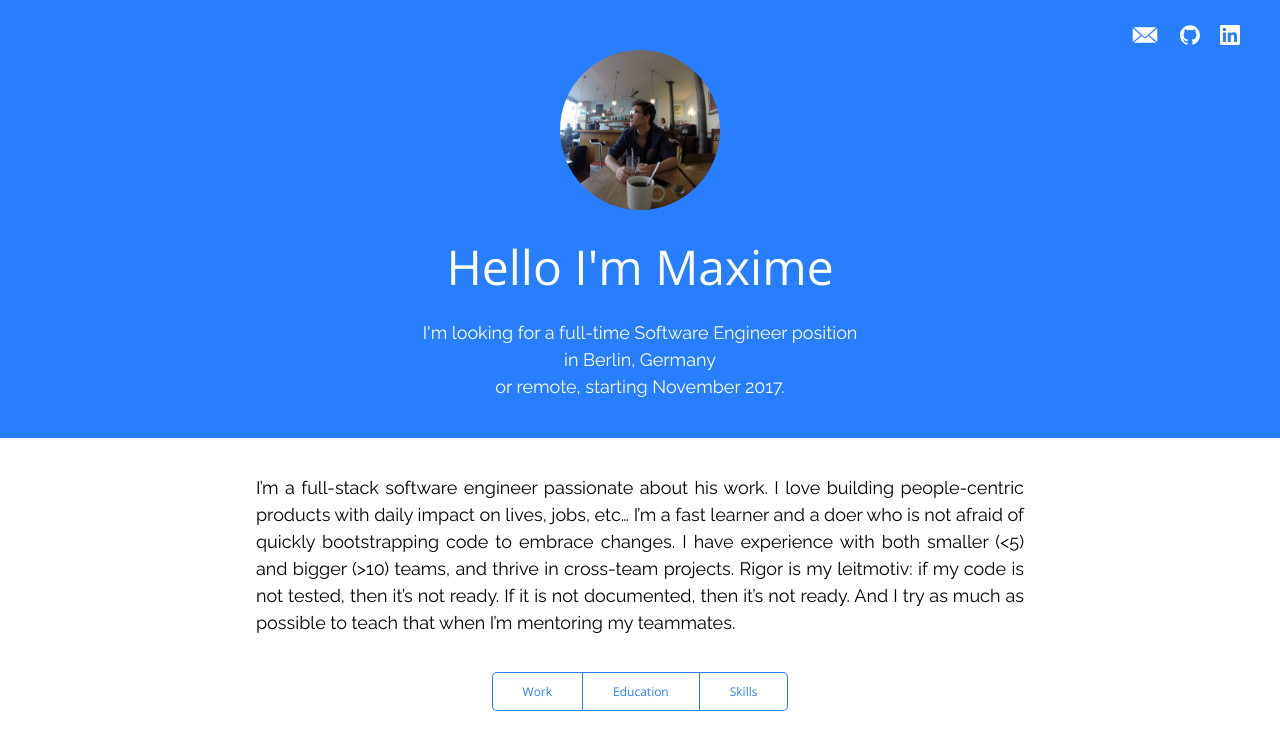
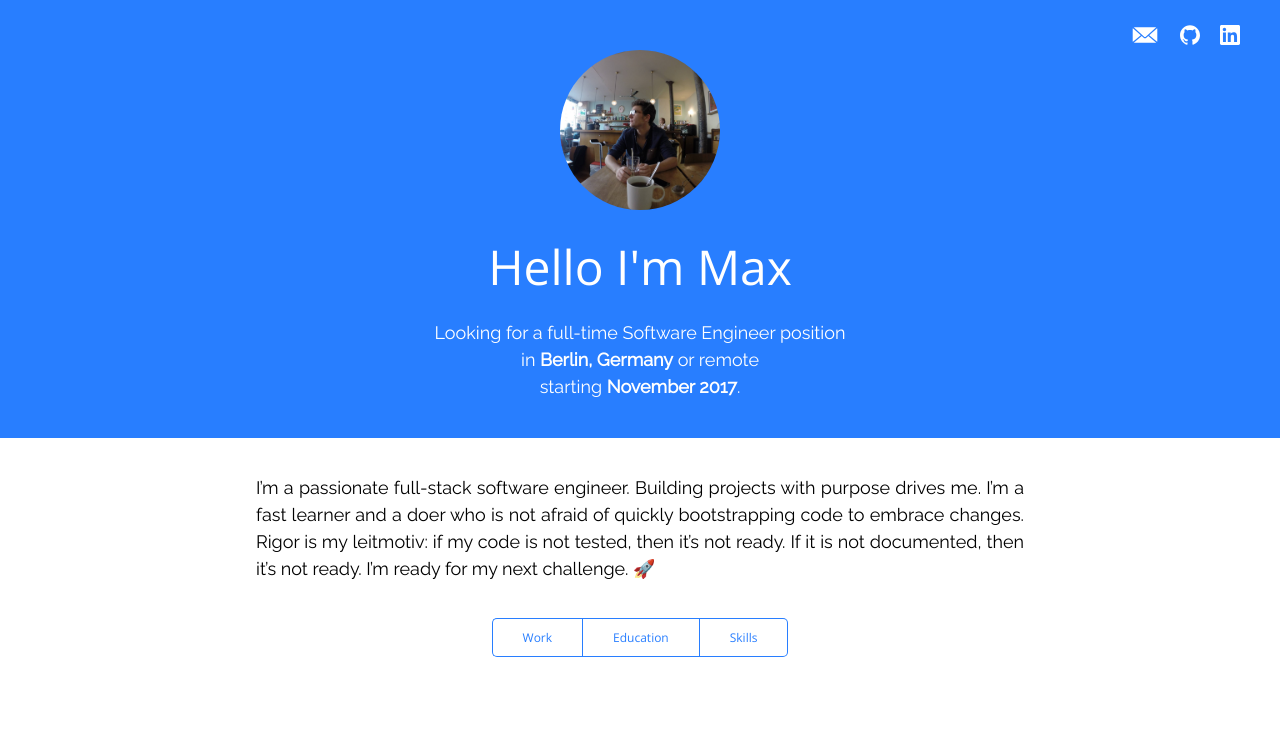
Before and after one commit to m-vdb/m-vdb.github.io, a React (Create React App) app: page / in a window 1280 px wide. Shown: the top 750 px of the page. Built offline with nearby package versions, Linux system fonts and the light colour scheme.

Commit message:
change intro text

```diff
--- a/src/App.js
+++ b/src/App.js
@@ -33,22 +33,21 @@ class App extends Component {
             </ul>
           </div>
           <img src={picture} className="header-picture" alt="Me" />
-          <h2>Hello I'm Maxime</h2>
+          <h2>Hello I'm Max</h2>
           <p>
-            I'm looking for a full-time Software Engineer position <br/>
-            in Berlin, Germany<br/>
-            or remote, starting November 2017.
+            Looking for a full-time Software Engineer position <br/>
+            in <strong>Berlin, Germany</strong> or remote<br/>
+            starting <strong>November 2017</strong>.
           </p>
         </div>
         <div className="content">
           <p className="intro">
-            I’m a full-stack software engineer passionate about his work.
-            I love building people-centric products with daily impact on lives, jobs, etc…
+            I’m a passionate full-stack software engineer.
+            Building projects with purpose drives me.
             I’m a fast learner and a doer who is not afraid of quickly bootstrapping code to embrace changes.
-            I have experience with both smaller (&lt;5) and bigger (&gt;10) teams, and thrive in cross-team projects.
             Rigor is my leitmotiv: if my code is not tested, then it’s not ready.
             If it is not documented, then it’s not ready.
-            And I try as much as possible to teach that when I’m mentoring my teammates.
+            I’m ready for my next challenge. 🚀
           </p>
           <Tabs defaultIndex={-1} selectedTabClassName="tab-link--selected">
             <TabList className="tab-list">
```
